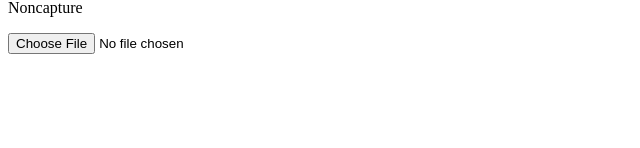
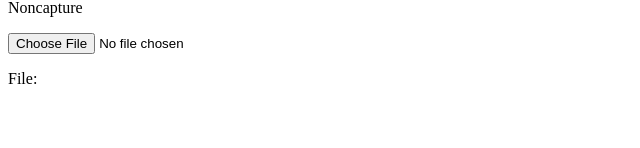
Before and after one commit to brainspork/document-capture, an Angular app: page / in a window 1280 px wide. Shown: the part 152-300 px from the top of the page, without its empty margins (0-640 px from the left). Built offline with nearby package versions, Linux system fonts and the light colour scheme.

Commit message:
updates to deploy to heroku

```diff
--- a/src/app/components/document-input/document-input.component.html
+++ b/src/app/components/document-input/document-input.component.html
@@ -4,4 +4,6 @@
 
   <p>Noncapture</p>
   <input formControlName="input" type="file" accept="image/*" />
+
+  <p>File: {{val}}</p>
 </ng-container>
--- a/src/app/components/document-input/document-input.component.ts
+++ b/src/app/components/document-input/document-input.component.ts
@@ -14,4 +14,8 @@ export class DocumentInputComponent {
   formGroup = new FormGroup({
     input: new FormControl()
   });
+
+  public get val() {
+    return this.formGroup.controls.input.value;
+  }
 }
```
